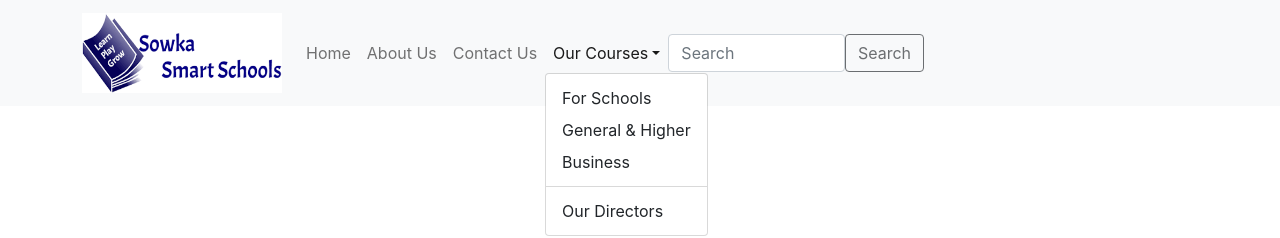
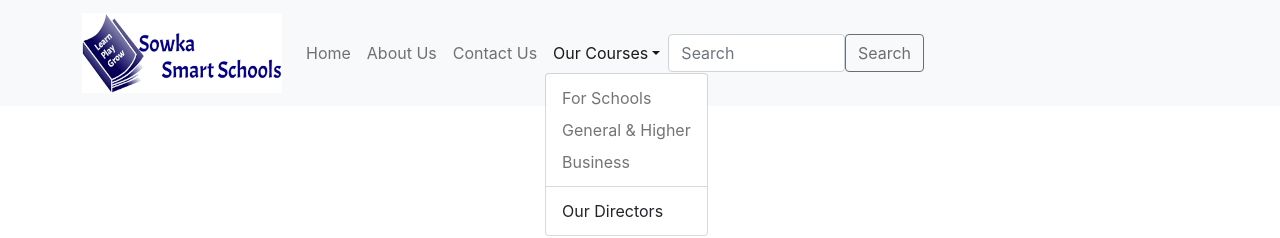
Before and after one commit to sowkasmartschools/sowkasmartschools.github.io, a React (Create React App) app: page / in a window 1280 px wide. Both pictures are taken after a click on the button "Our Courses". Shown: the top 238 px of the page. Built offline with nearby package versions, Linux system fonts and the light colour scheme.

Commit message:
footer addition3

```diff
--- a/src/components/NavigationBar.js
+++ b/src/components/NavigationBar.js
@@ -24,9 +24,9 @@ function NavigationBar() {
             <Nav.Link><Link to="/about">About Us</Link></Nav.Link>
             <Nav.Link><Link to="/contact">Contact Us</Link></Nav.Link>
               <NavDropdown title="Our Courses" id="basic-nav-dropdown">
-                <NavDropdown.Item href="/forSchools">For Schools</NavDropdown.Item>
-                <NavDropdown.Item href="/generalAndHigher">General &amp; Higher</NavDropdown.Item>
-                <NavDropdown.Item href="/business">Business</NavDropdown.Item>
+                <NavDropdown.Item><Link to="/forSchools">For Schools</Link></NavDropdown.Item>
+                <NavDropdown.Item><Link to="/generalAndHigher">General &amp; Higher</Link></NavDropdown.Item>
+                <NavDropdown.Item><Link to="/business">Business</Link></NavDropdown.Item>
                 <NavDropdown.Divider />
                 <NavDropdown.Item href="#action/3.4">Our Directors</NavDropdown.Item>
               </NavDropdown>
```
